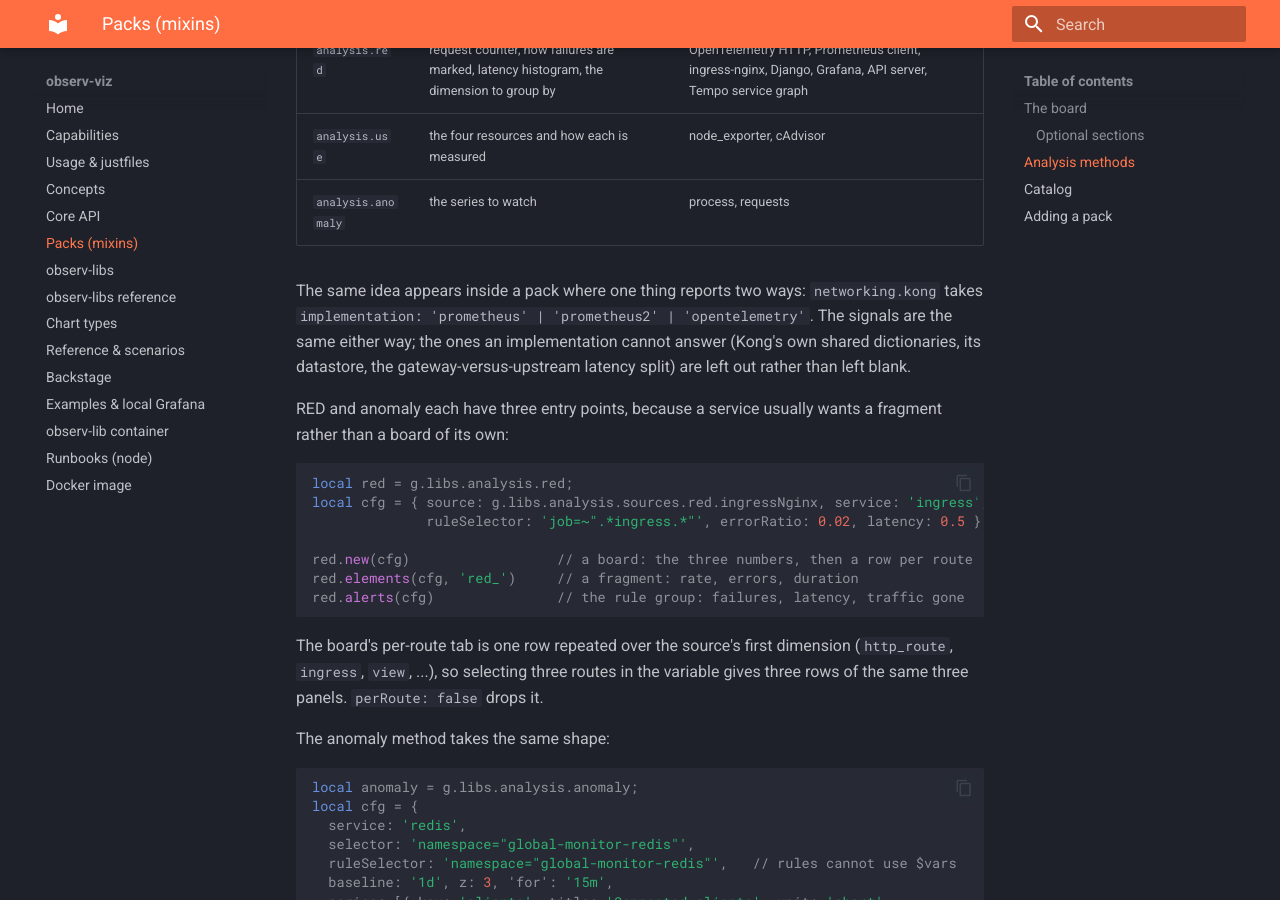
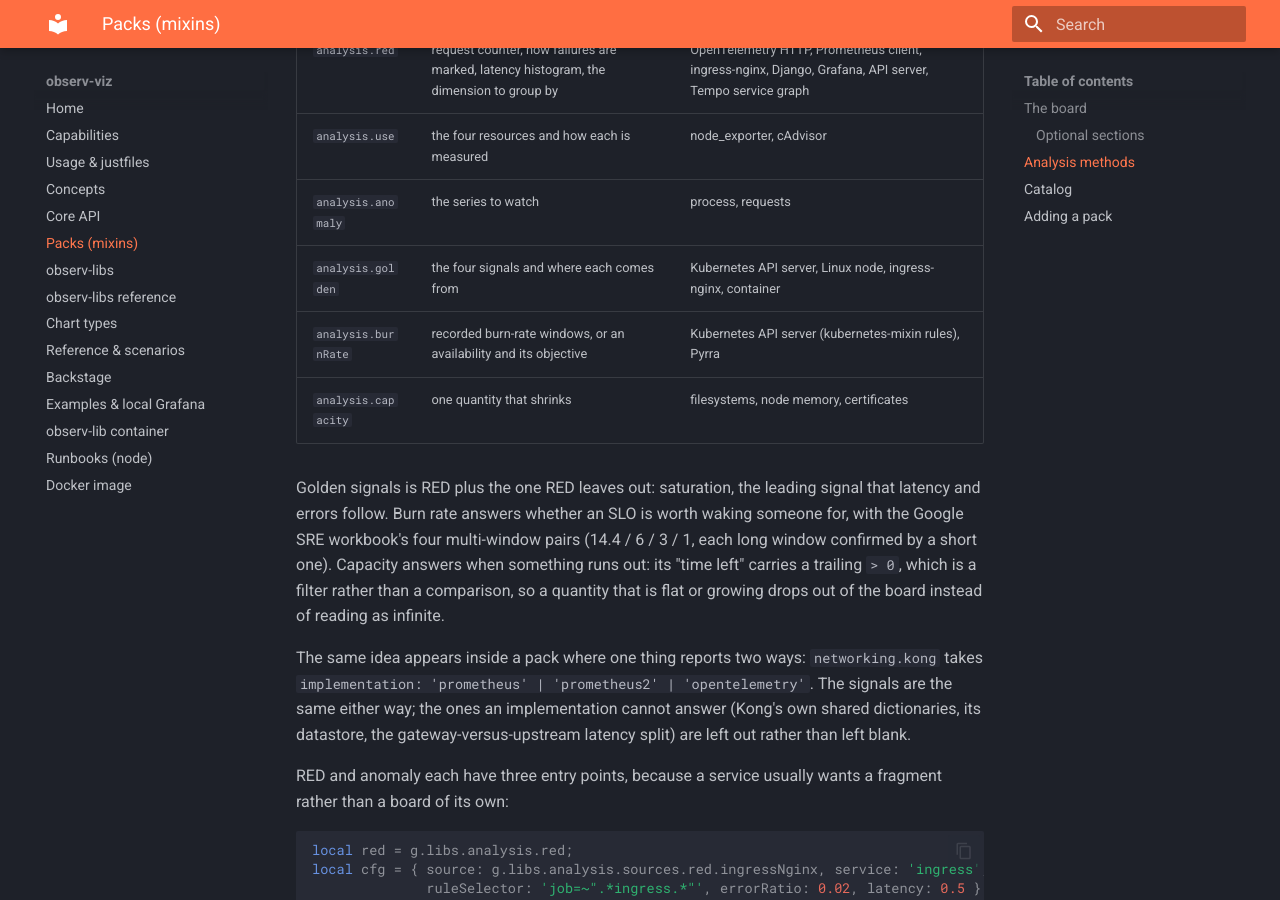
Before and after one commit to cznewt/observ-viz, an MkDocs documentation site: the page built from docs/packs.md, in a window 1280 px wide and 900 px high, scrolled down 2568 px. Built offline with MkDocs 1.6.1 and Material for MkDocs 9.7.7, drawn with Linux system fonts in a browser that asks for light colours.

Commit message:
three more analysis methods, on metrics the lab already has
* golden: the four signals, which is RED plus the one RED leaves out.
  Saturation is the leading signal - latency and errors follow it - so each
  profile says where it comes from: the API server's flowcontrol queue, load
  per CPU on a node, active connections on the ingress, memory against the
  limit for a container.
* burnRate: how fast an SLO spends its error budget, from either shape of
  source. The kubernetes-mixin already records seven windows for the API
  server, and Pyrra publishes an availability and an objective, from which the
  burn and the budget left follow. The rules are the SRE workbook's four
  multi-window pairs, each long window confirmed by a short one.
* capacity: when a shrinking quantity runs out - free space, available memory,
  certificate life. "Time left" carries a trailing `> 0`, which is a filter
  rather than a comparison, so anything flat or growing drops out instead of
  reading as infinite.

Checked against the lab, not just rendered: all 28 generated expressions
evaluate, the root filesystem has 21.7 days at its current rate, the
certificates 75 to 87 days, and Pyrra says apiserver-read-latency is 94 budgets
past its objective. Two fixes came out of that - nsfs namespace mounts drowned
the filesystem board, and the API server's saturation needed the flowcontrol
queue rather than the concurrency limit its Kubernetes no longer exports.

Also an empty base selector no longer leaves a leading comma inside the braces,
and the gauge reference board covers the documented options: threshold mode and
markers, the neutral value, value calculation and "all values", sizing and text.

Co-Authored-By: Claude Opus 5 (1M context) <noreply@anthropic.com>
Claude-Session: https://claude.ai/code/session_01LtGtibZpu1Ttps9W3SPeHn

```diff
--- a/docs/packs.md
+++ b/docs/packs.md
@@ -99,6 +99,17 @@ instrumentation with the right shape:
 | `analysis.red` | request counter, how failures are marked, latency histogram, the dimension to group by | OpenTelemetry HTTP, Prometheus client, ingress-nginx, Django, Grafana, API server, Tempo service graph |
 | `analysis.use` | the four resources and how each is measured | node_exporter, cAdvisor |
 | `analysis.anomaly` | the series to watch | process, requests |
+| `analysis.golden` | the four signals and where each comes from | Kubernetes API server, Linux node, ingress-nginx, container |
+| `analysis.burnRate` | recorded burn-rate windows, or an availability and its objective | Kubernetes API server (kubernetes-mixin rules), Pyrra |
+| `analysis.capacity` | one quantity that shrinks | filesystems, node memory, certificates |
+
+Golden signals is RED plus the one RED leaves out: saturation, the leading
+signal that latency and errors follow. Burn rate answers whether an SLO is
+worth waking someone for, with the Google SRE workbook's four
+multi-window pairs (14.4 / 6 / 3 / 1, each long window confirmed by a short
+one). Capacity answers when something runs out: its "time left" carries a
+trailing `> 0`, which is a filter rather than a comparison, so a quantity that
+is flat or growing drops out of the board instead of reading as infinite.
 
 The same idea appears inside a pack where one thing reports two ways:
 `networking.kong` takes `implementation: 'prometheus' | 'prometheus2' |
```
Also changed, not shown: 9 other files.
